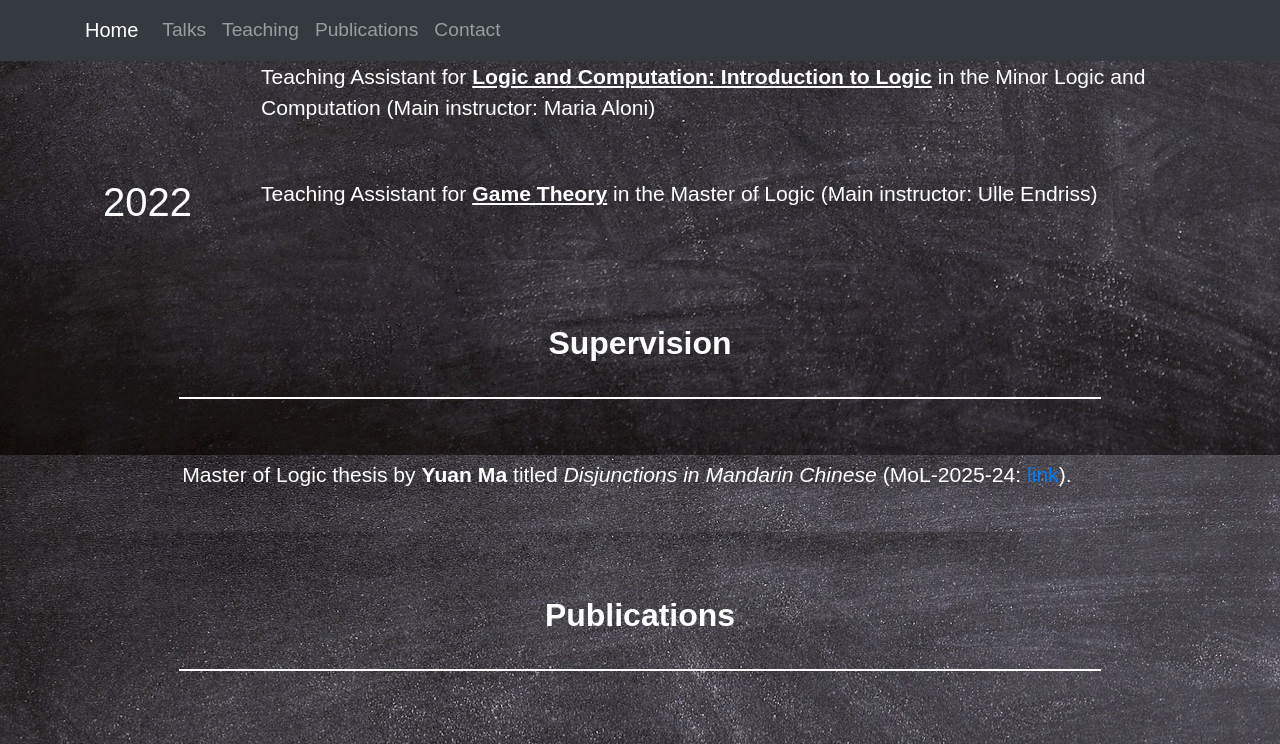
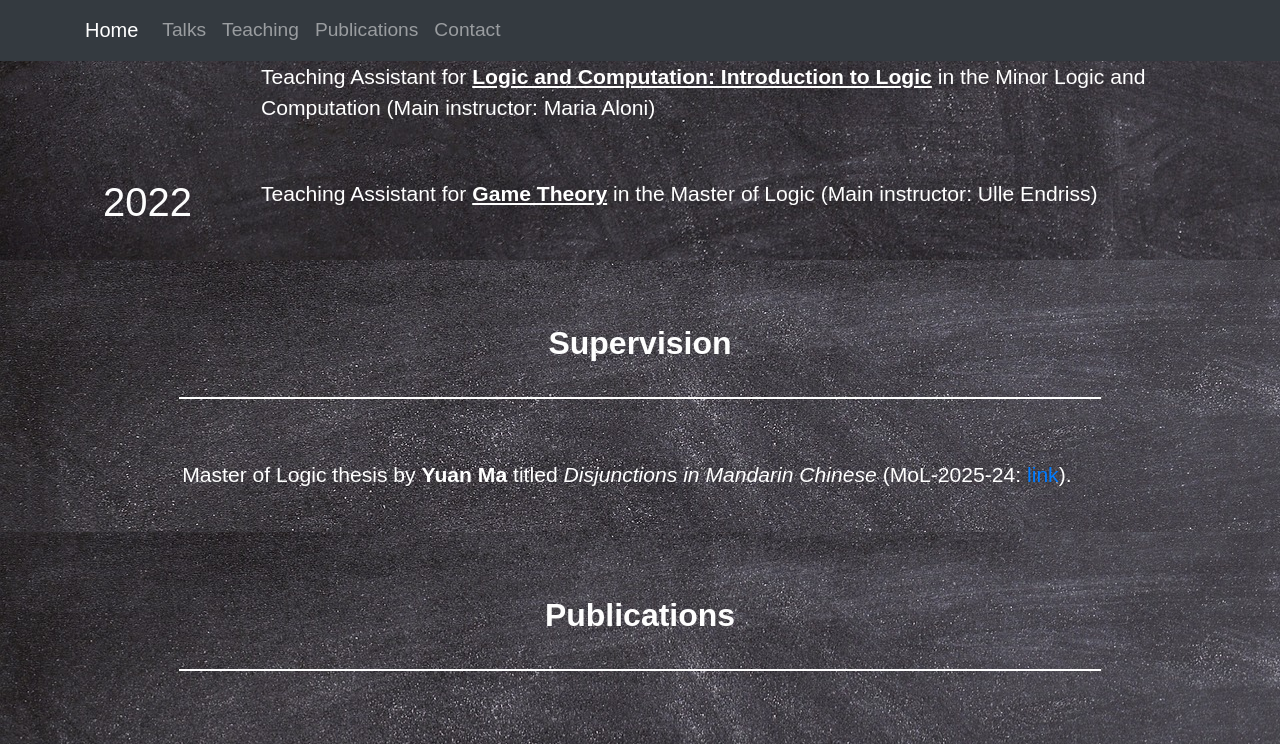
Before and after one commit to TJKlochowicz/Personal-website, a Jekyll site: the page built from _pages/index.html, in a window 1280 px wide and 1400 px high, scrolled down 2793 px. Shown: the top 744 px of the window. Built offline with Jekyll 4.4.1, drawn with Linux system fonts in a browser that asks for light colours; nearby versions of some CDN libraries; some web fonts are replaced; grey boxes are pictures that could not be loaded.

Commit message:
fixed bg error

```diff
--- a/_pages/index.html
+++ b/_pages/index.html
@@ -176,7 +176,7 @@ layout: header
 
 <!--  Projects -->
 
-<section id="Organisation">
+<section id="organisation">
   <div class="row colored">
     <div class="col">
       <h2 class="title"> Reviewing and Organisation</h2>
--- a/css/styles.css
+++ b/css/styles.css
@@ -262,6 +262,15 @@ body{
     background-image:url('bgblack.jpg');
 } */
 
+#supervision{
+    background-image:url('bgblack.jpg');
+}
+
+
+#organisation{
+    background-image:url('bgblack.jpg');
+}
+
 
 /* Contact */
 #contact{
```
